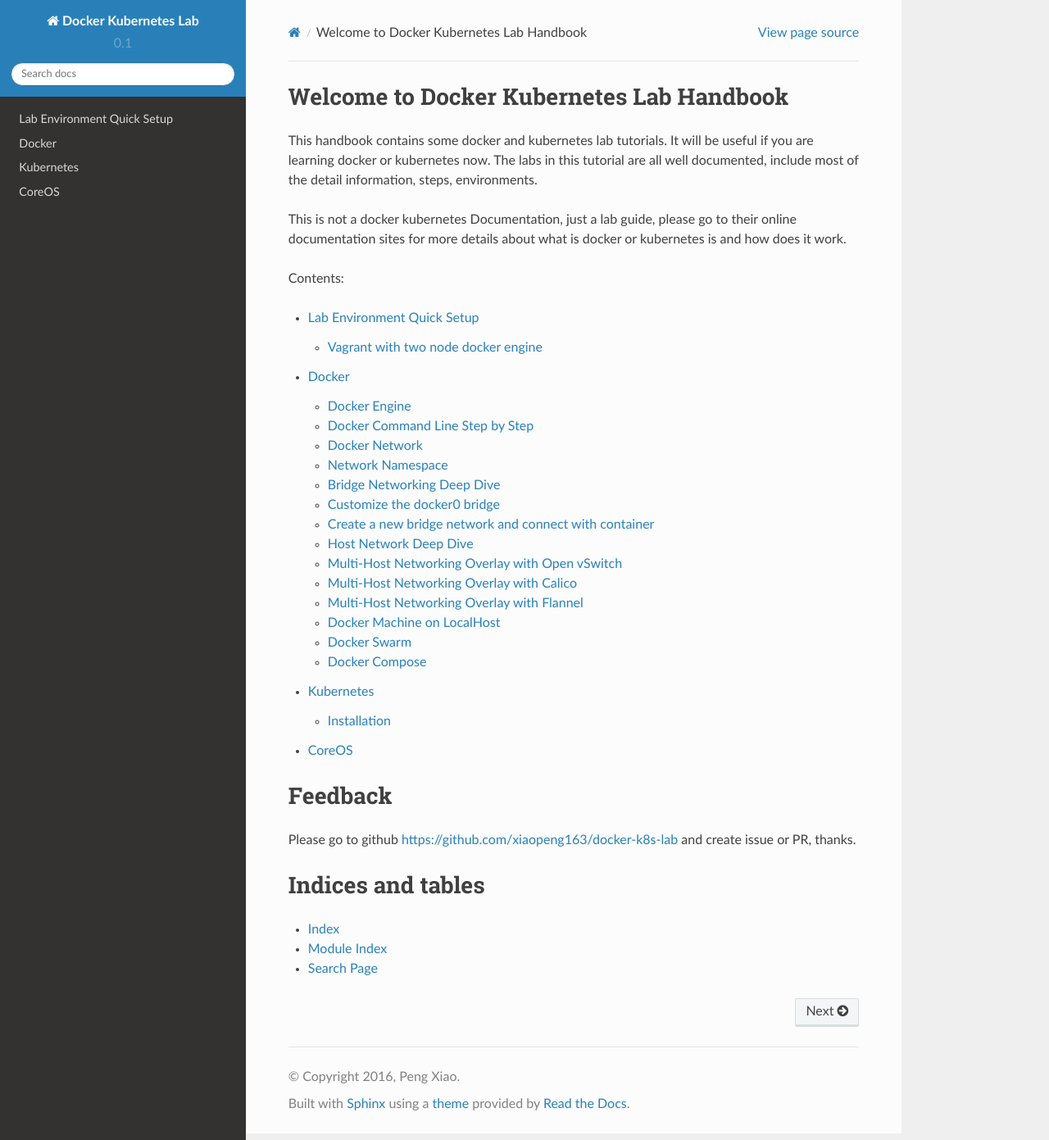
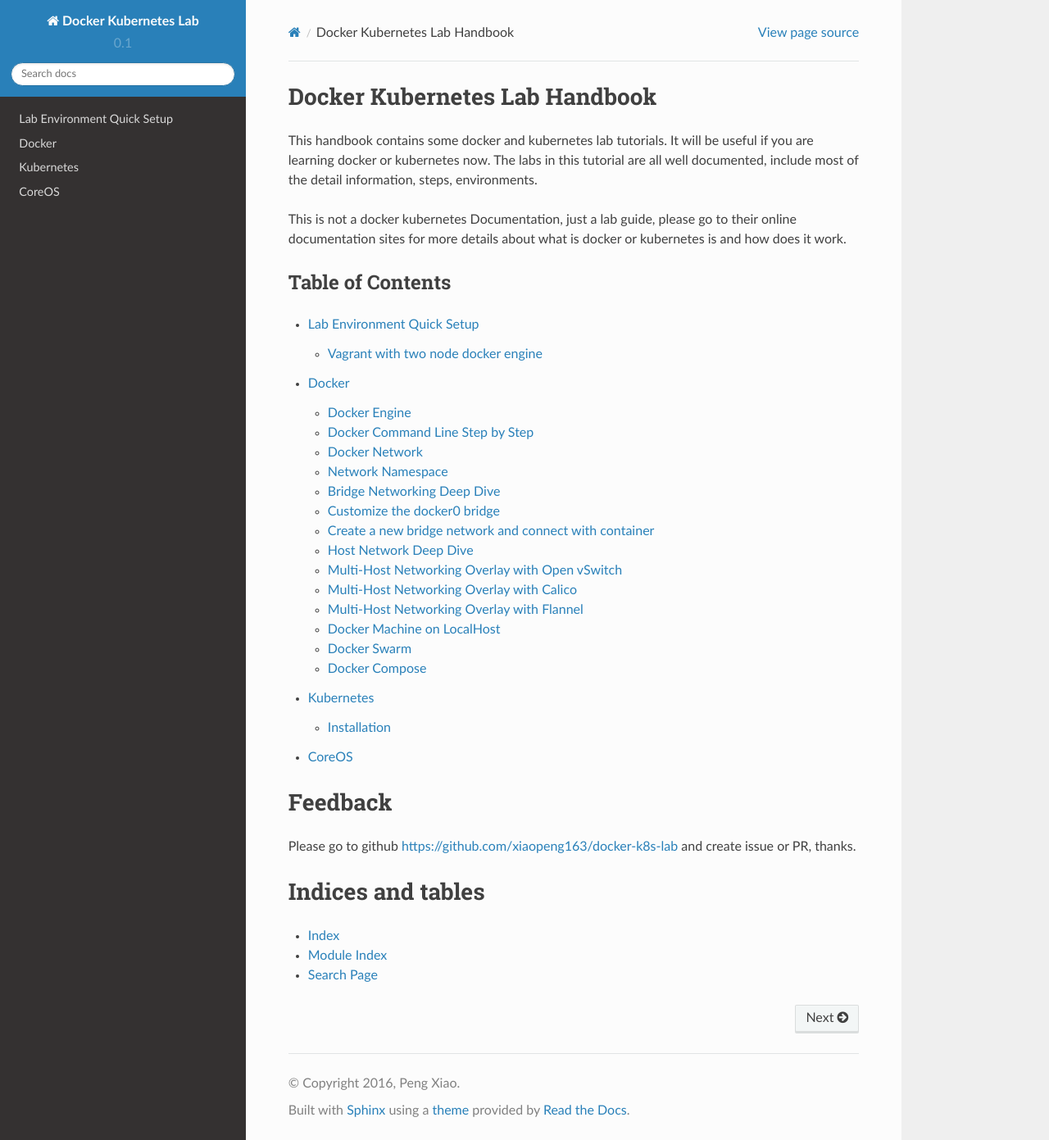
Before and after one commit to xiaopeng163/docker-k8s-lab, a Sphinx documentation site: the page built from docs/source/index.rst, in a window 1280 px wide and 1391 px high. Shown: the whole window at 82% size. Built offline with Sphinx 7.4.7 and the Read the Docs theme 2.0.0, drawn with Linux system fonts in a browser that asks for light colours.

Commit message:
change doc name
Signed-off-by: Peng Xiao <xiaoquwl@gmail.com>

```diff
--- a/docs/source/index.rst
+++ b/docs/source/index.rst
@@ -3,8 +3,8 @@
    You can adapt this file completely to your liking, but it should at least
    contain the root `toctree` directive.
 
-Welcome to Docker Kubernetes Lab Handbook
-==========================================
+Docker Kubernetes Lab Handbook
+==============================
 
 This handbook contains some docker and kubernetes lab tutorials. It will be useful if you are learning docker or kubernetes now.
 The labs in this tutorial are all well documented, include most of the detail information, steps, environments.
@@ -12,7 +12,8 @@ The labs in this tutorial are all well documented, include most of the detail in
 This is not a docker kubernetes Documentation, just a lab guide, please go to their online documentation sites for more details about
 what is docker or kubernetes is and how does it work.
 
-Contents:
+Table of Contents
+-----------------
 
 .. toctree::
    :maxdepth: 2
```
